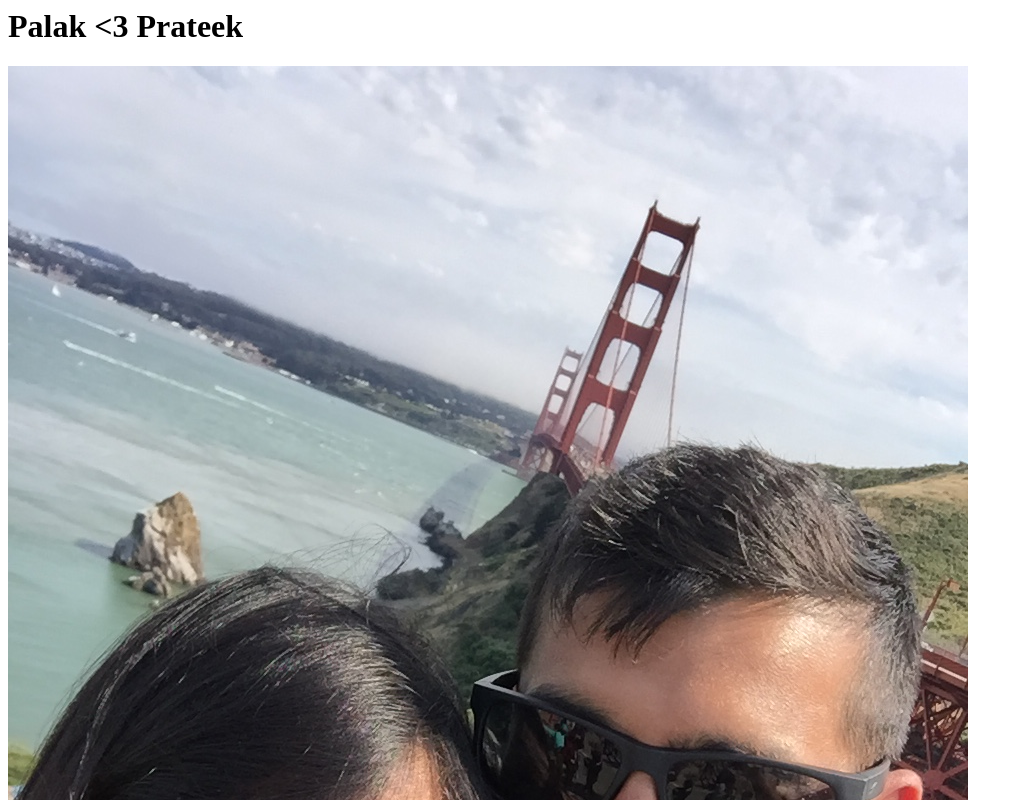
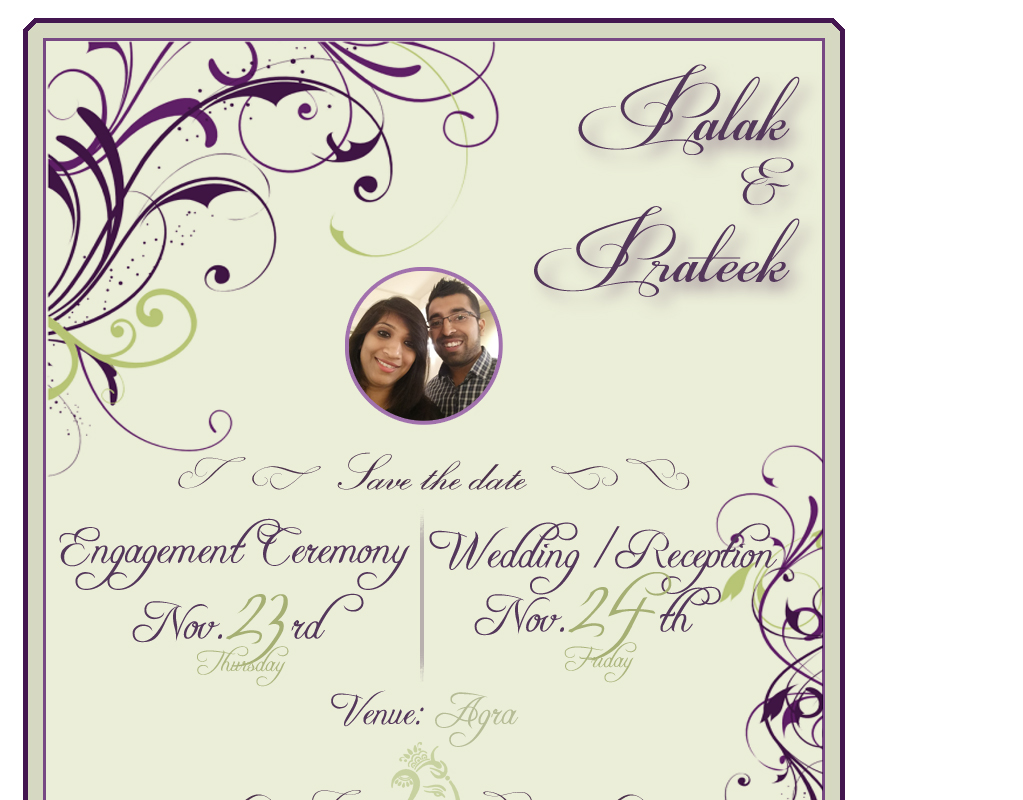
Before and after one commit to prat0318/palakprateek, a plain HTML site: page index.html in a window 1280 px wide. Shown: the top 800 px of the page, without its empty margins (0-1023 px from the left). Drawn offline with Linux system fonts and the light colour scheme.

Commit message:
Update index.html

```diff
--- a/index.html
+++ b/index.html
@@ -1,5 +1,3 @@
-<h1> Palak <3 Prateek </h1>
-
 <p>
-  <img src="https://raw.githubusercontent.com/prat0318/palakprateek/gh-pages/palakprateek.jpg" alt="<3 <3" align="middle">
+  <img src="https://raw.githubusercontent.com/prat0318/palakprateek/gh-pages/wedding_invite.jpg" alt="<3 <3" align="middle">
 </p>
```
